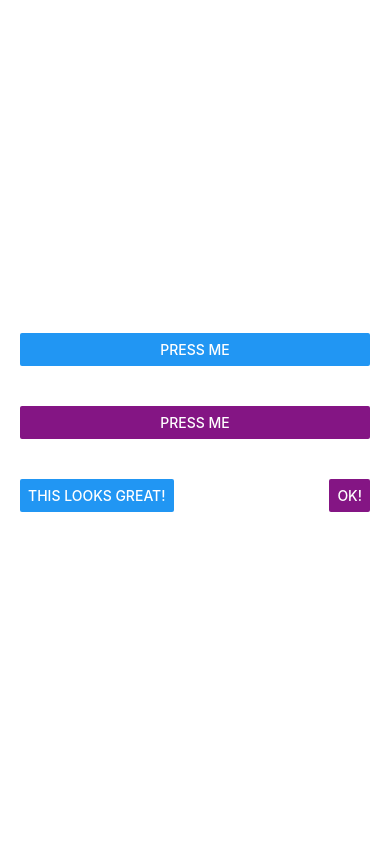
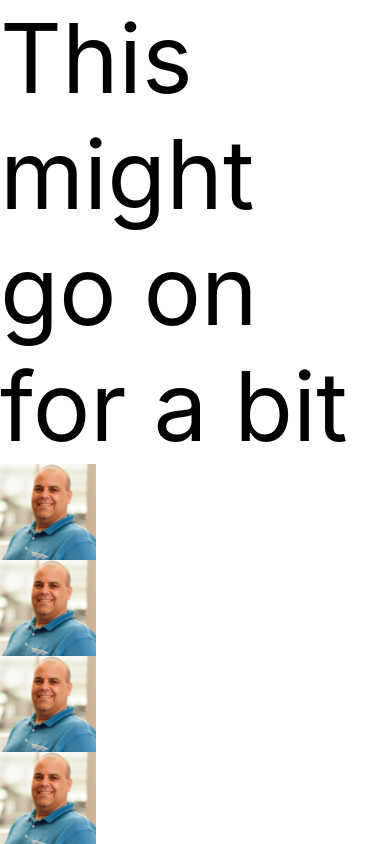
Before and after one commit to jguadagno/building-applications-with-react-native, a React Native app in the folder ReactNativeEvent/: screen / in a window 390 px wide. Built offline with nearby package versions, Linux system fonts and the light colour scheme.

Commit message:
Hello World - ScrollView

```diff
--- a/ReactNativeEvent/App.js
+++ b/ReactNativeEvent/App.js
@@ -1,44 +1,53 @@
 import React, {Component} from 'react';
-import {Button, StyleSheet, View} from 'react-native';
+import {ScrollView, Image, Text, StyleSheet} from 'react-native';
 
-export default class ButtonBasics extends Component {
-  _onPressButton() {
-    alert('You tapped the button!');
-  }
-
+export default class IScrolledDownAndWhatHappenedNextShockedMe extends Component {
   render() {
+    //let uri = 'https://www.josephguadagno.net/assets/icons/favicon-96x96.png';
+    let uri = require('./img/favicon-96x96.png');
     return (
-      <View style={styles.container}>
-        <View style={styles.buttonContainer}>
-          <Button onPress={this._onPressButton} title="Press Me" />
-        </View>
-        <View style={styles.buttonContainer}>
-          <Button
-            onPress={this._onPressButton}
-            title="Press Me"
-            color="#841584"
-          />
-        </View>
-        <View style={styles.alternativeLayoutButtonContainer}>
-          <Button onPress={this._onPressButton} title="This looks great!" />
-          <Button onPress={this._onPressButton} title="OK!" color="#841584" />
-        </View>
-      </View>
+      <ScrollView>
+        <Text style={styles.largeFont}>This might go on for a bit</Text>
+        <Image source={uri} style={styles.image} />
+        <Image source={uri} style={styles.image} />
+        <Image source={uri} style={styles.image} />
+        <Image source={uri} style={styles.image} />
+        <Image source={uri} style={styles.image} />
+        <Text style={styles.largeFont}>If you like</Text>
+        <Image source={uri} style={styles.image} />
+        <Image source={uri} style={styles.image} />
+        <Image source={uri} style={styles.image} />
+        <Image source={uri} style={styles.image} />
+        <Image source={uri} style={styles.image} />
+        <Text style={styles.largeFont}>Scrolling down</Text>
+        <Image source={uri} style={styles.image} />
+        <Image source={uri} style={styles.image} />
+        <Image source={uri} style={styles.image} />
+        <Image source={uri} style={styles.image} />
+        <Image source={uri} style={styles.image} />
+        <Text style={styles.largeFont}>and see me...</Text>
+        <Image source={uri} style={styles.image} />
+        <Image source={uri} style={styles.image} />
+        <Image source={uri} style={styles.image} />
+        <Image source={uri} style={styles.image} />
+        <Image source={uri} style={styles.image} />
+        <Text style={styles.largeFont}>you are in the right place</Text>
+        <Image source={uri} style={styles.image} />
+        <Image source={uri} style={styles.image} />
+        <Image source={uri} style={styles.image} />
+        <Image source={uri} style={styles.image} />
+        <Image source={uri} style={styles.image} />
+      </ScrollView>
     );
   }
 }
 
 const styles = StyleSheet.create({
-  container: {
-    flex: 1,
-    justifyContent: 'center',
+  largeFont: {
+    fontSize: 96,
   },
-  buttonContainer: {
-    margin: 20,
-  },
-  alternativeLayoutButtonContainer: {
-    margin: 20,
-    flexDirection: 'row',
-    justifyContent: 'space-between',
+  image: {
+    width: 96,
+    height: 96,
   },
 });
```
Also changed, not shown: ReactNativeEvent/img/favicon-96x96.png (added).
